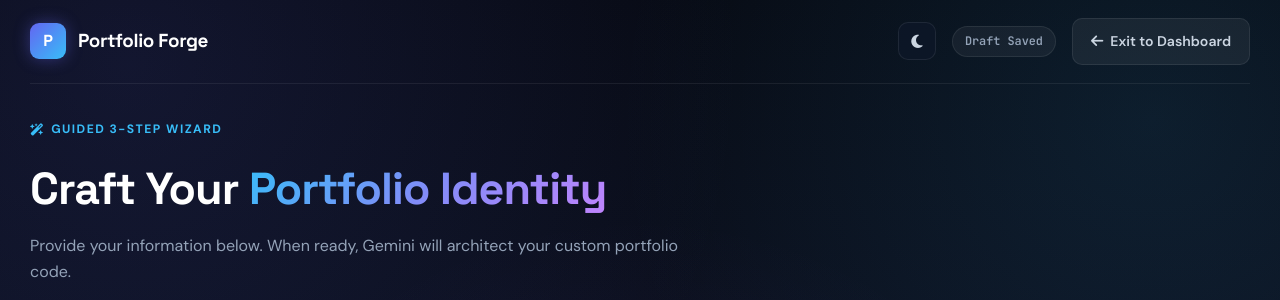
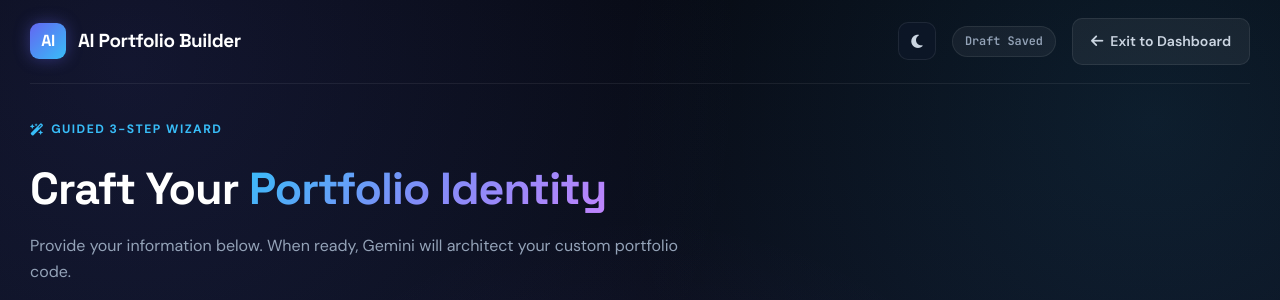
Before and after one commit to SoundiraRajan-coder/AI-Portfolio-Builder, a Flask app: template app/templates/portfolio_builder.html in a window 1280 px wide. Shown: the top 300 px of the page. Run offline with Flask 3, Linux system fonts and the light colour scheme; the template is opened without the code that fills it, so the values that code supplies are empty; some libraries are stand-ins or nearby versions.

Commit message:
changinng the name portfolio forge into AI Portfolio Builder in many place

```diff
--- a/app/static/css/portfolio.css
+++ b/app/static/css/portfolio.css
@@ -1,4 +1,4 @@
-/* Portfolio Forge Core Styles */
+/* AIPortfolio Builder Core Styles */
 :root {
     --pf-body-bg: #0f172a;
     --pf-text: #f8fafc;
--- a/app/templates/dashboard.html
+++ b/app/templates/dashboard.html
@@ -3,7 +3,7 @@
 <head>
     <meta charset="utf-8">
     <meta name="viewport" content="width=device-width, initial-scale=1">
-    <meta name="description" content="Your Portfolio Forge workspace dashboard">
+    <meta name="description" content="Your AI Portfolio Builder workspace dashboard">
     <title>Dashboard | AI Portfolio Builder</title>
     <link rel="preconnect" href="https://fonts.googleapis.com">
     <link rel="preconnect" href="https://fonts.gstatic.com" crossorigin>
--- a/app/templates/index.html
+++ b/app/templates/index.html
@@ -116,7 +116,7 @@
         </section>
 
         <footer class="landing-footer">
-            <span>Portfolio Forge &bull; AI Portfolio Architecture Platform</span>
+            <span>AI Portfolio Builder &bull; AI Portfolio Architecture Platform</span>
             <span>Powered by Gemini &amp; Tailwind CSS</span>
         </footer>
     </main>
--- a/app/templates/portfolio_builder.html
+++ b/app/templates/portfolio_builder.html
@@ -26,8 +26,8 @@
     <main class="page-shell builder-shell">
         <nav class="builder-topbar" aria-label="Builder navigation">
             <a class="brand" href="{{ url_for('main.dashboard') }}">
-                <span class="brand-mark" aria-hidden="true">P</span>
-                <span>Portfolio Forge</span>
+                <span class="brand-mark" aria-hidden="true">AI</span>
+                <span>AI Portfolio Builder</span>
             </a>
             <div class="topbar-actions">
                 <button type="button" class="theme-toggle-btn" id="theme-toggle-btn" aria-label="Toggle theme" title="Switch theme">
--- a/app/templates/portfolio_form.html
+++ b/app/templates/portfolio_form.html
@@ -78,8 +78,8 @@
         <!-- Topbar -->
         <nav class="form-topbar" aria-label="Main Navigation">
             <a class="brand" href="{{ url_for('main.home') }}">
-                <span class="brand-mark">P</span>
-                <span>Portfolio Forge</span>
+                <span class="brand-mark">AI</span>
+                <span>AI Portfolio Builder</span>
             </a>
             <div style="display: flex; align-items: center; gap: 14px;">
                 <button type="button" class="theme-toggle-btn" id="theme-toggle-btn" aria-label="Toggle theme" title="Switch theme">
--- a/app/templates/profile.html
+++ b/app/templates/profile.html
@@ -26,8 +26,8 @@
     <main class="page-shell profile-shell">
         <nav class="topbar" aria-label="Profile navigation">
             <a class="brand" href="{{ url_for('main.home') }}">
-                <span class="brand-mark" aria-hidden="true">P</span>
-                <span>Portfolio Forge</span>
+                <span class="brand-mark" aria-hidden="true">AI</span>
+                <span>AI Portfolio Builder</span>
             </a>
             <div class="topbar-actions">
                 <button type="button" class="theme-toggle-btn" id="theme-toggle-btn" aria-label="Toggle theme" title="Switch theme">
--- a/run.py
+++ b/run.py
@@ -3,6 +3,6 @@ from app import create_app
 app = create_app()
 
 
-# Trigger reload: 2026-09-09 Portfolio Forge v2.4.0 Nested Dict String Fix
+# Trigger reload: 2026-09-09 AI Portfolio Builder v2.4.0 Nested Dict String Fix
 if __name__ == "__main__":
     app.run(debug=app.config["DEBUG"])
```
